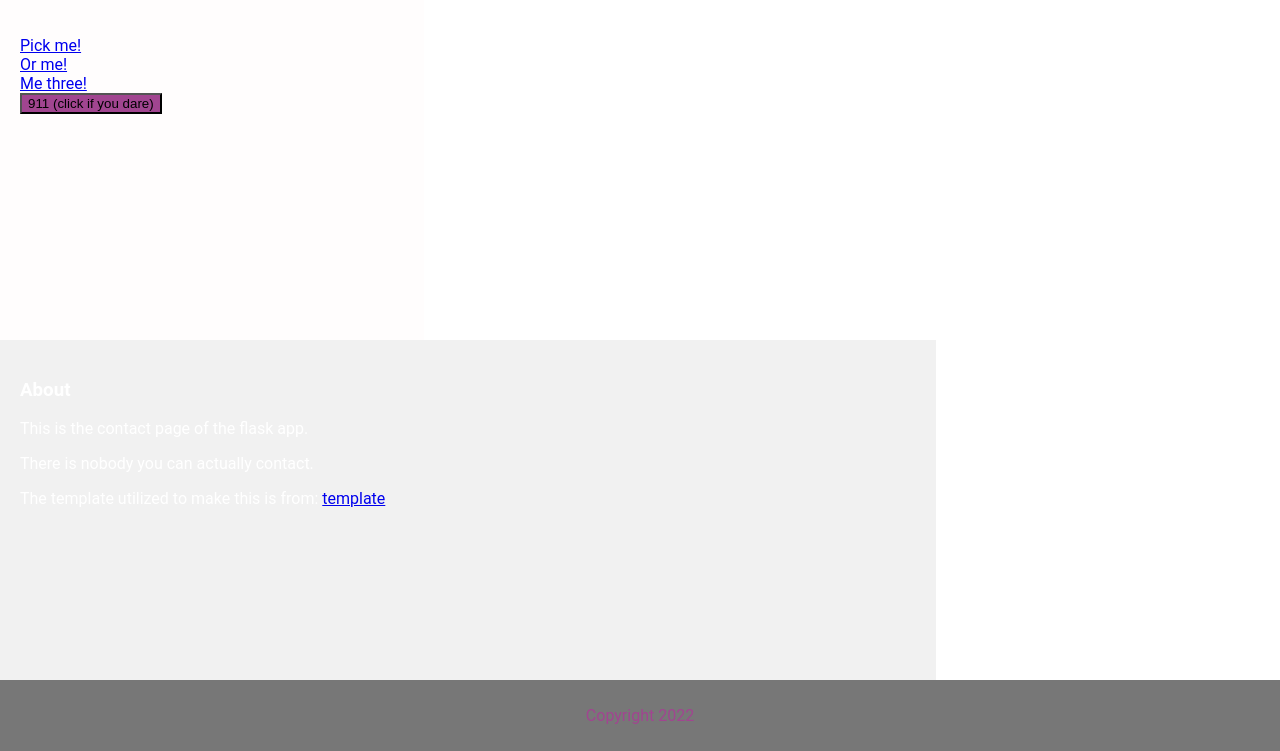
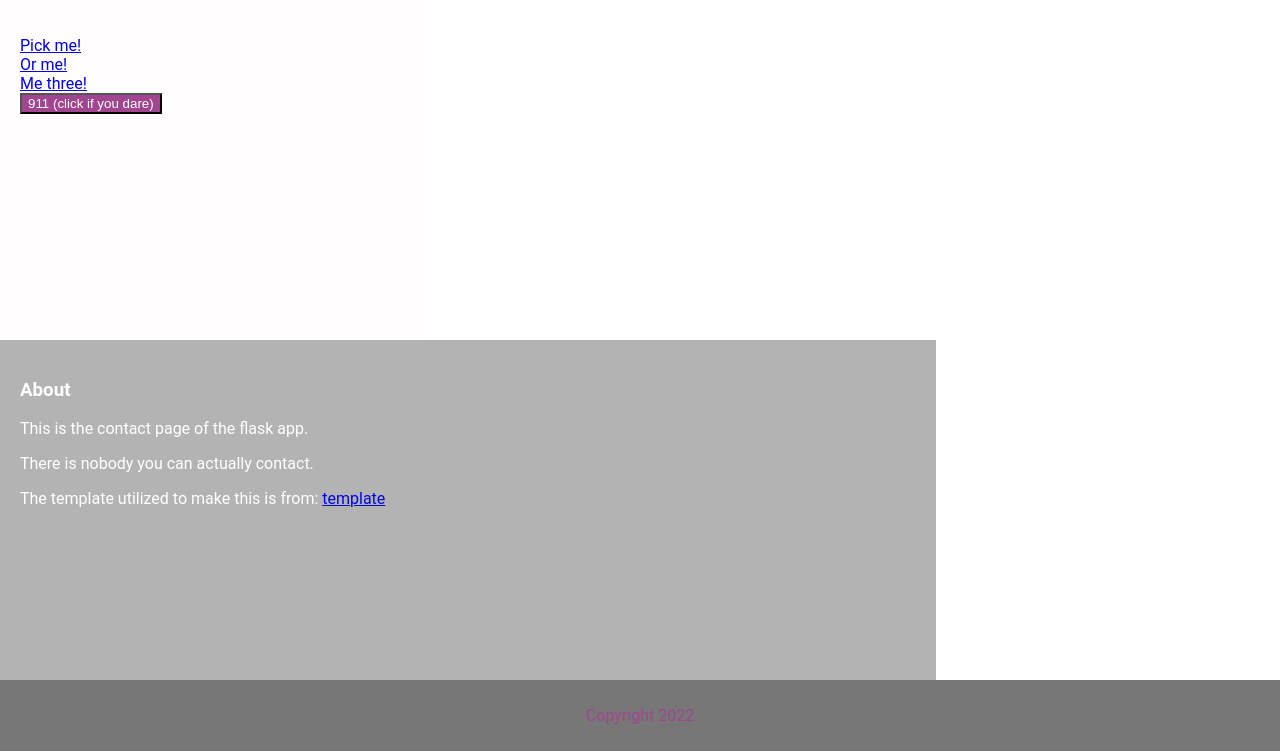
Before and after one commit to Chinchilla7/regina-flask-html, a Flask app: page /contactus in a window 1280 px wide. Shown: the part 190-941 px from the top of the page. Run offline with Flask 2, Linux system fonts and the light colour scheme.

Commit message:
Update styles3.css

```diff
--- a/Assignment 3a/static/styles3.css
+++ b/Assignment 3a/static/styles3.css
@@ -31,6 +31,7 @@ body {
    /* this is the code that would style ALL buttons */
   button {
     background-color: rgb(161, 69, 144);
+    color: #ffffff;
   }
   /* this is create a custom style that will only be applied to a 'class' called specialButton1 */
   .specialButton1 {
@@ -41,7 +42,7 @@ body {
   float: left;
   padding: 20px;
   width: 70%;
-  background-color: #f1f1f1;
+  background-color: #b3b3b3;
   height: 300px; /* only for demonstration, should be removed */
   }
 
```
